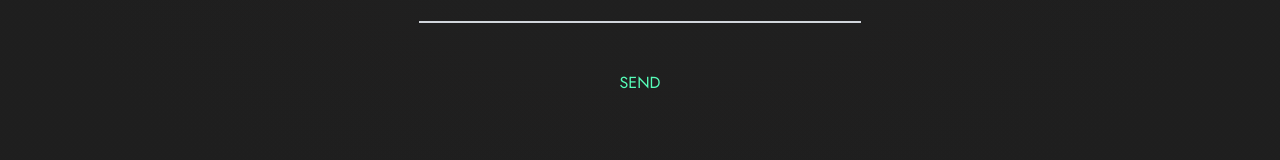
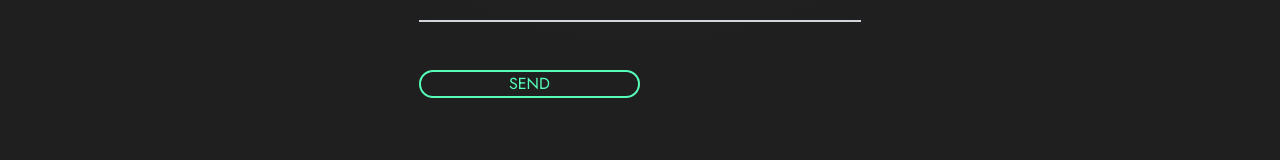
Before and after one commit to Iscomarz/takeOver-webb, a SvelteKit app: page /contact in a window 1280 px wide. Shown: the part 529-689 px from the top of the page. Built offline with nearby package versions, Linux system fonts and the light colour scheme.

Commit message:
boton contact

```diff
--- a/src/routes/contact/+page.svelte
+++ b/src/routes/contact/+page.svelte
@@ -32,16 +32,16 @@
             return false;
         }
         // Validar el DJ Set link
-        if(djSetLink !== ''){
-            if (!urlRegex.test(djSetLink)) {
-            toast.error('Por favor, ingresa un link válido para el DJ Set.',
-                {
-                    style: styleToast
-                }
-            );
-            return false;
-        }
-        }
+        // if(djSetLink !== ''){
+        //     if (!urlRegex.test(djSetLink)) {
+        //     toast.error('Por favor, ingresa un link válido para el DJ Set.',
+        //         {
+        //             style: styleToast
+        //         }
+        //     );
+        //     return false;
+        // }
+        // }
 
         if(message===''){
             toast.error('Por favor, ingresa un mensaje.',
@@ -144,7 +144,7 @@
     <br><br>
 
     <!-- Botón de envío -->
-    <button style="width: 100%; text-align: center;" on:click={sendMessage}>
+    <button style="width: 50%; text-align: center; border-radius: 20px; border: 2px solid var(--color-theme-1);" on:click={sendMessage}>
         SEND
     </button>
 </div>
@@ -156,6 +156,8 @@
     button {
         color: var(--color-theme-1);
 		font-family: 'JostRegular';
+        justify-content: center;
+        align-items: center;
     }
     .fixed-textarea {
         resize: none;
```
